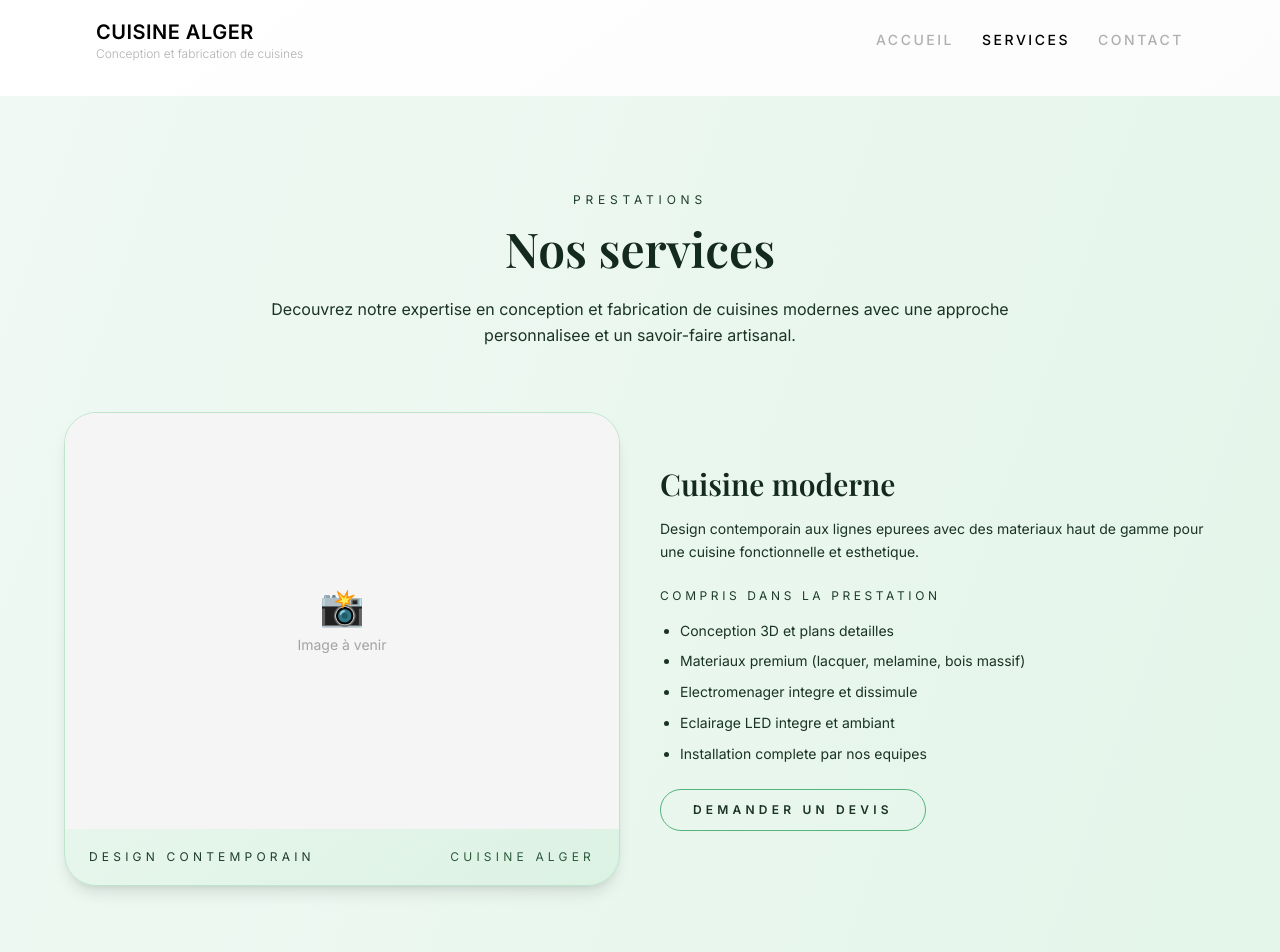
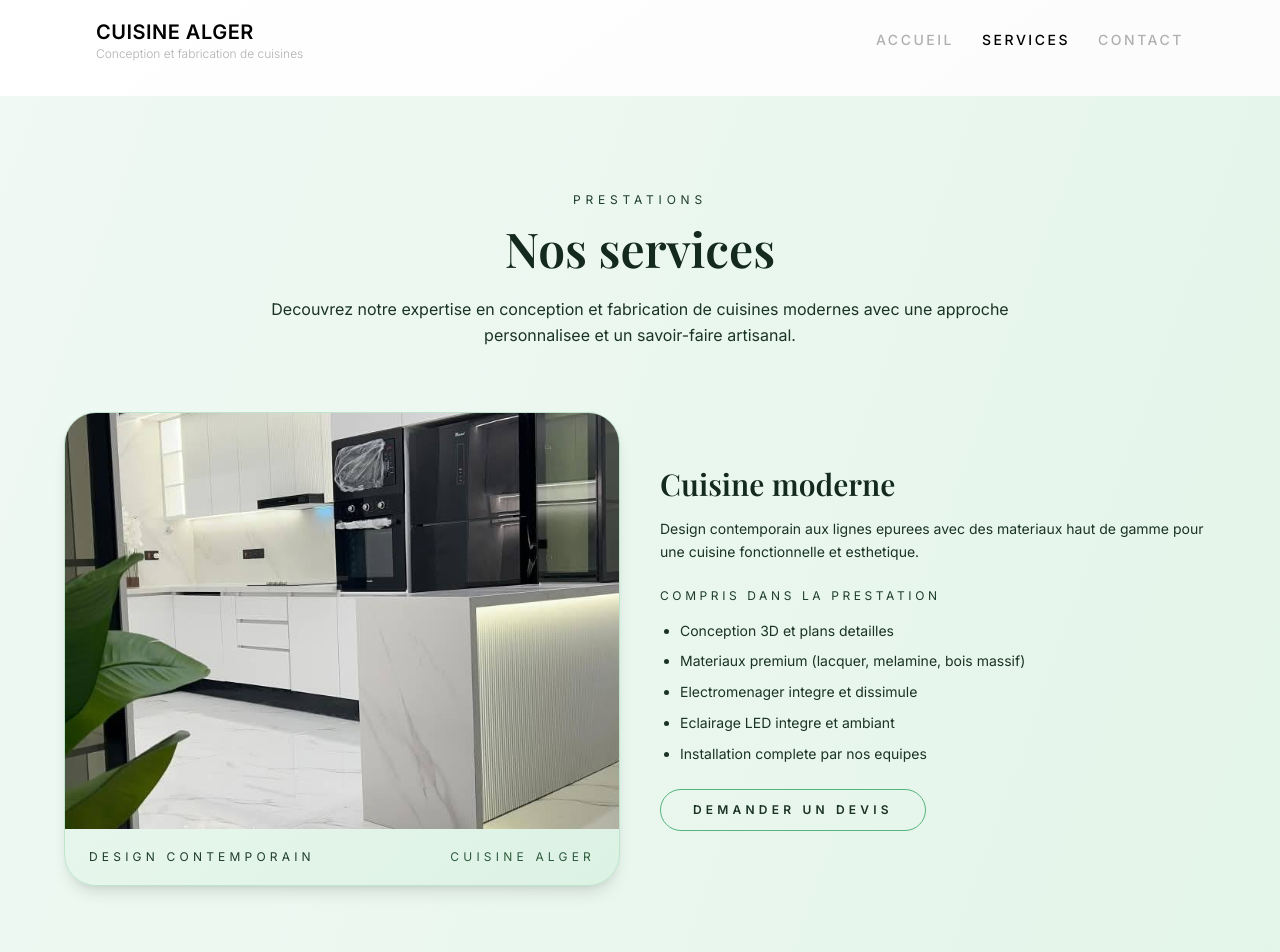
Before and after one commit to autonomyowner/iptv, a Next.js app: page /services in a window 1280 px wide. Shown: the top 952 px of the page. Built offline with nearby package versions, Linux system fonts and the light colour scheme; a web font is replaced by a local one.

Commit message:
feat: Add 3.jpg image to Cuisine moderne service cards - Update ServicesList component to display actual images - Update ServicesPreview component to display actual images - Add Next.js Image component for optimized image loading - Set 3.jpg as the image for Cuisine moderne service

```diff
--- a/src/components/ServicesList.tsx
+++ b/src/components/ServicesList.tsx
@@ -1,3 +1,5 @@
+
+import Image from 'next/image'
 
 type Service = {
   id: string
@@ -21,8 +23,7 @@ const services: Service[] = [
       'Eclairage LED integre et ambiant',
       'Installation complete par nos equipes',
     ],
-    image:
-      '',
+    image: '/picturs/3.jpg',
     signature: 'Design contemporain',
   },
   {
@@ -124,10 +125,19 @@ export const ServicesList = (): JSX.Element => {
               }`}
             >
             <div className="relative aspect-[4/3] bg-neutral-100 flex items-center justify-center">
-              <div className="text-center text-neutral-400">
-                <div className="text-4xl mb-2">📸</div>
-                <p className="text-sm">Image à venir</p>
-              </div>
+              {service.image ? (
+                <Image
+                  src={service.image}
+                  alt={service.title}
+                  fill
+                  className="object-cover"
+                />
+              ) : (
+                <div className="text-center text-neutral-400">
+                  <div className="text-4xl mb-2">📸</div>
+                  <p className="text-sm">Image à venir</p>
+                </div>
+              )}
             </div>
             <div className="flex items-center justify-between px-6 py-5">
               <span className="text-xs uppercase tracking-[0.35em] text-kitchen-lux-dark-green-600">
--- a/src/components/ServicesPreview.tsx
+++ b/src/components/ServicesPreview.tsx
@@ -1,4 +1,5 @@
 import Link from 'next/link'
+import Image from 'next/image'
 
 type ServiceCard = {
   id: string
@@ -16,7 +17,7 @@ const services: ServiceCard[] = [
     description:
       'Design contemporain aux lignes epurees avec materiaux haut de gamme pour une cuisine fonctionnelle.',
     highlight: 'Design contemporain',
-    image: '',
+    image: '/picturs/3.jpg',
     href: '/services#cuisine-moderne',
   },
   {
@@ -64,10 +65,19 @@ export const ServicesPreview = (): JSX.Element => {
               className="group relative block overflow-hidden rounded-3xl border border-kitchen-lux-dark-green-200 bg-gradient-to-br from-kitchen-lux-dark-green-50 to-kitchen-lux-dark-green-100 shadow-sm transition-all duration-500 hover:-translate-y-2 hover:shadow-xl hover:shadow-kitchen-lux-dark-green-200/20"
             >
               <div className="relative aspect-[4/3] overflow-hidden bg-neutral-100 flex items-center justify-center">
-                <div className="text-center text-neutral-400">
-                  <div className="text-4xl mb-2">📸</div>
-                  <p className="text-sm">Image à venir</p>
-                </div>
+                {service.image ? (
+                  <Image
+                    src={service.image}
+                    alt={service.title}
+                    fill
+                    className="object-cover"
+                  />
+                ) : (
+                  <div className="text-center text-neutral-400">
+                    <div className="text-4xl mb-2">📸</div>
+                    <p className="text-sm">Image à venir</p>
+                  </div>
+                )}
               </div>
 
               <div className="flex h-full flex-col gap-5 p-6">
```
